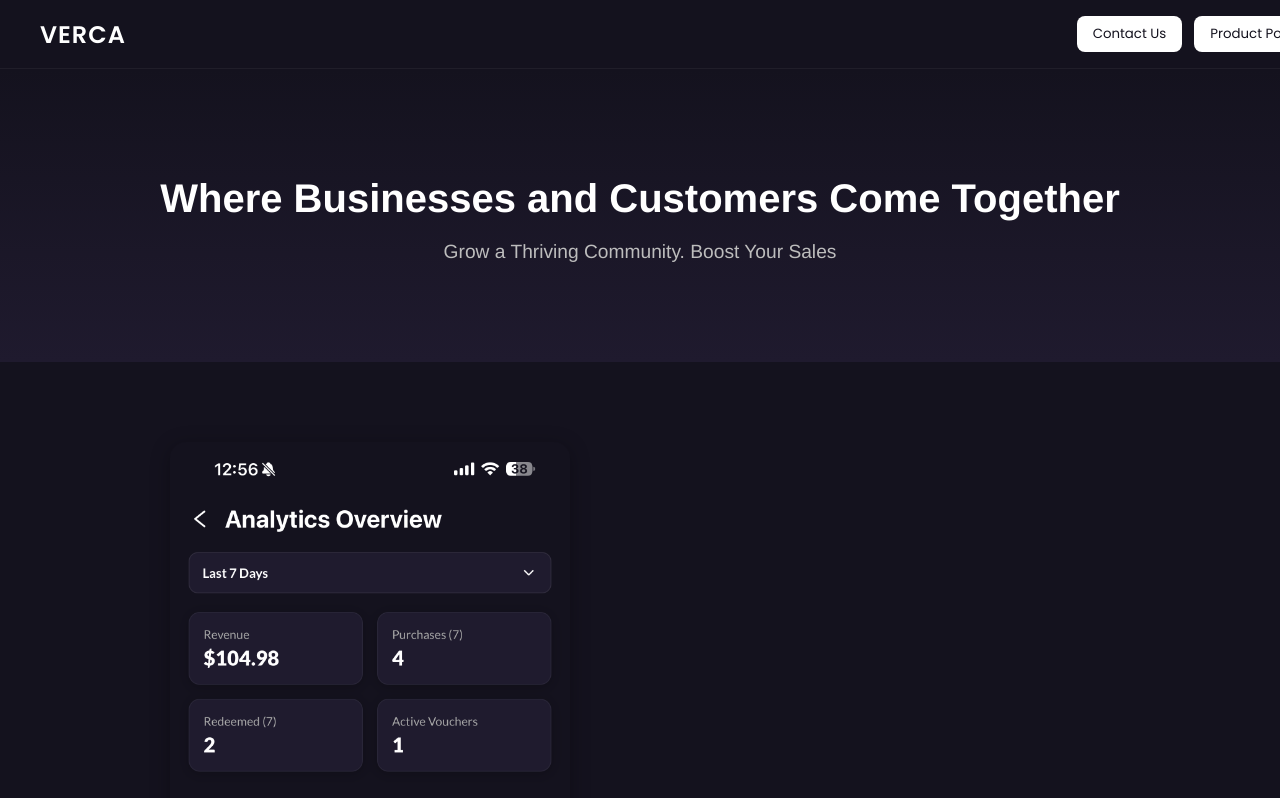
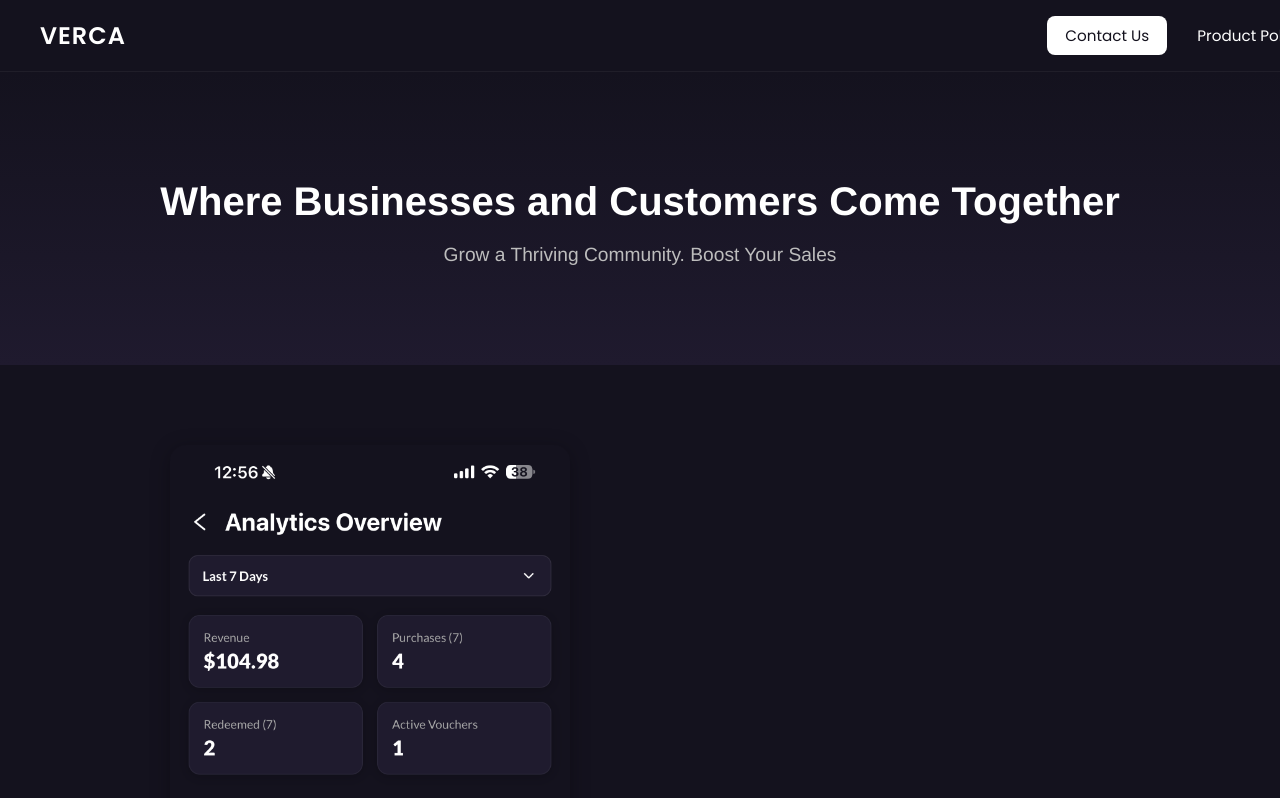
Before and after one commit to ArthurHakobyanDev/vercasite, a React (Create React App) app: page / in a window 1280 px wide. Shown: the top 798 px of the page. Built offline with nearby package versions, Linux system fonts and the light colour scheme.

Commit message:
Improved header

```diff
--- a/src/components/Header.css
+++ b/src/components/Header.css
@@ -6,7 +6,7 @@
   padding: 16px 40px;
   display: flex;
   align-items: center;
-  justify-content: space-between; /* Push left and right apart */
+  justify-content: space-between;
   z-index: 1000;
   border-bottom: 1px solid rgba(255, 255, 255, 0.05);
 }
@@ -21,21 +21,40 @@
 
 .header-buttons {
   display: flex;
-  gap: 12px;
+  gap: 14px;
 }
 
-.header-button {
+/* Contact Us – Prominent White Button */
+.contact-button {
   background-color: white;
   color: #14121E;
   border: none;
-  padding: 8px 16px;
+  padding: 8px 18px;
   border-radius: 8px;
   font-family: 'Poppins', sans-serif;
   font-weight: 500;
+  font-size: 0.95rem;
   cursor: pointer;
-  transition: background-color 0.3s ease;
+  transition: background-color 0.25s ease;
 }
 
-.header-button:hover {
-  background-color: #e2e2e2;
+.contact-button:hover {
+  background-color: #f0f0f0;
 }
+
+/* Product Policy – Subtle White Link */
+.link-button {
+  background: transparent;
+  color: white;
+  border: none;
+  padding: 8px 16px;
+  font-family: 'Poppins', sans-serif;
+  font-weight: 500;
+  font-size: 0.95rem;
+  cursor: pointer;
+  transition: color 0.25s ease;
+}
+
+.link-button:hover {
+  color: #d4d4d4;
+}
--- a/src/components/Header.js
+++ b/src/components/Header.js
@@ -6,8 +6,8 @@ const Header = () => {
     <div className="header">
       <div className="logo">VERCA</div>
       <div className="header-buttons">
-        <button className="header-button">Contact Us</button>
-        <button className="header-button">Product Policy</button>
+        <button className="contact-button">Contact Us</button>
+        <button className="link-button">Product Policy</button>
       </div>
     </div>
   );
```
